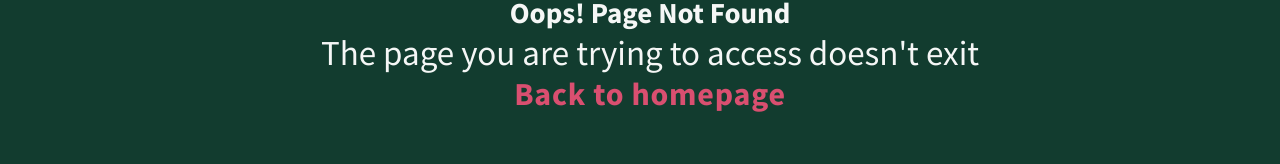
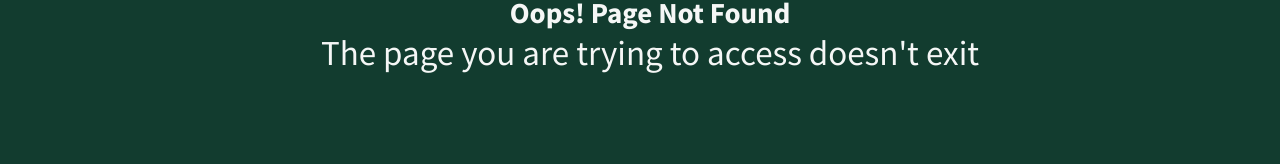
Before and after one commit to Mentor-Ntech/DLT-Website, a React (Create React App) app: page /about in a window 1280 px wide. Shown: the part 172-336 px from the top of the page. Built offline with nearby package versions, Linux system fonts and the light colour scheme; no server answers.

Commit message:
Error page

```diff
--- a/src/pages/NotFound/NotFound.jsx
+++ b/src/pages/NotFound/NotFound.jsx
@@ -7,12 +7,6 @@ const NotFound = () => {
         <h2>404</h2>
         <h5>Oops! Page Not Found</h5>
         <p>The page you are trying to access doesn't exit</p>
-
-        <div className="sm-div2">
-          <h2>
-            <a href="/">Back to homepage</a>
-          </h2>
-        </div>
       </div>
     </section>
   );
```
